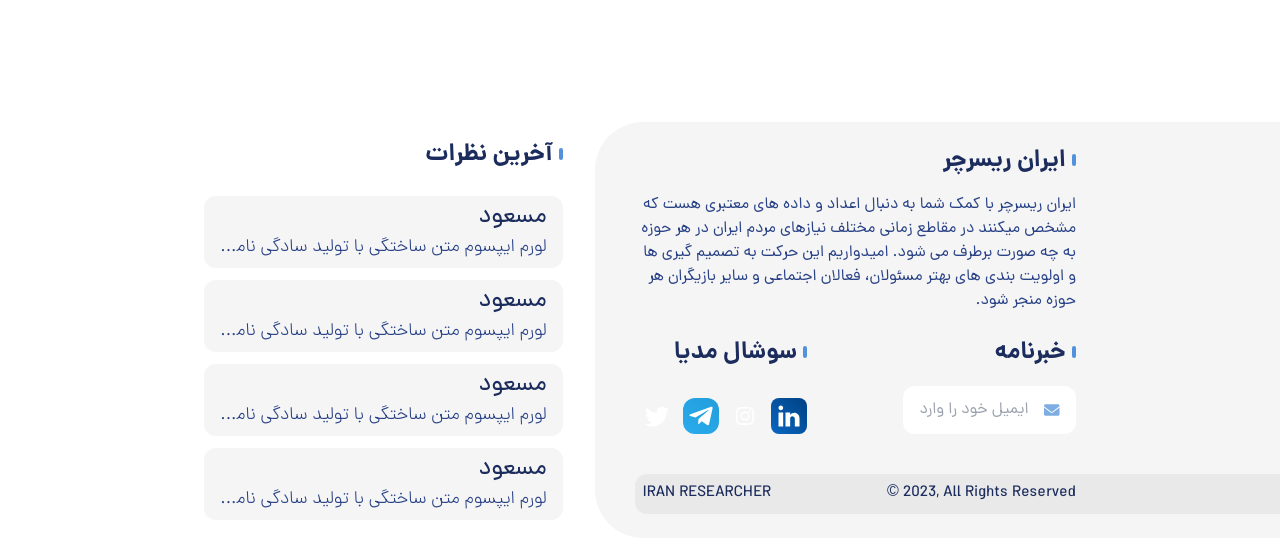
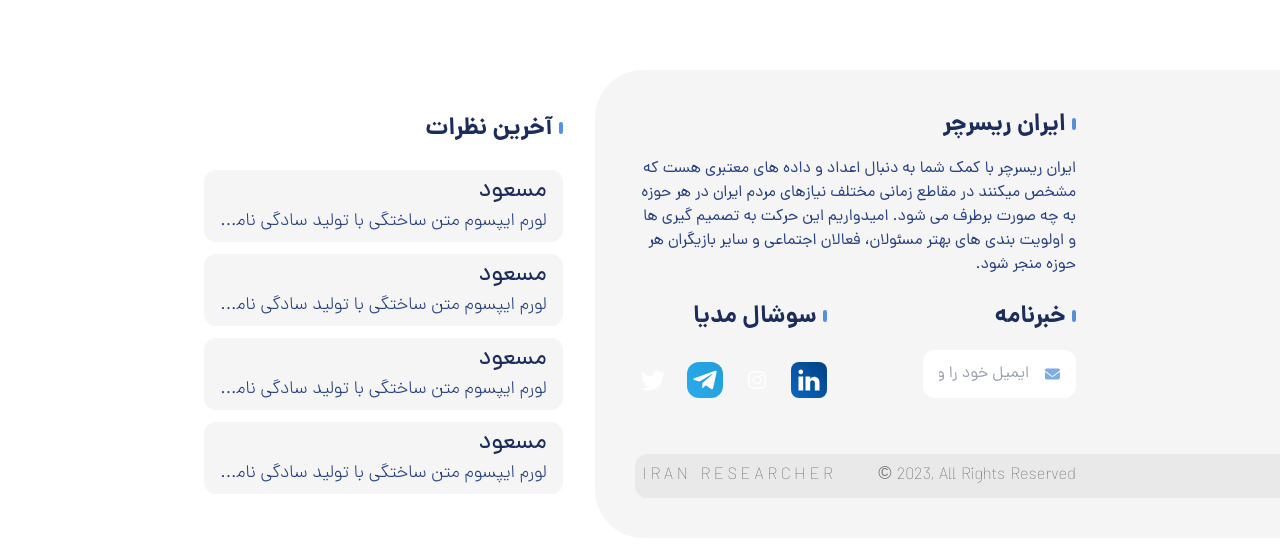
Before and after one commit to ghmasood/iran-researcher, a Next.js app: page / in a window 1280 px wide. Shown: the part 198-750 px from the top of the page. Built offline with nearby package versions, Linux system fonts and the light colour scheme.

Commit message:
[IMPROVE-MGH] footer

```diff
--- a/src/components/Footer/components/AboutMenuSection/index.tsx
+++ b/src/components/Footer/components/AboutMenuSection/index.tsx
@@ -1,14 +1,12 @@
 import BulletTitle from "components/BulletTitle";
-import BasicInput from "components/‌‌‌‌BasicInput";
-import React, { useState } from "react";
-import icons from "utils";
+import React from "react";
 import NewsLetter from "../NewsLetter";
 import SocialMedia from "../SocialMedia";
 
 function AboutMenuSection({ customClass = "" }: { customClass?: string }) {
   return (
     <div
-      className={`bg-gray rounded-l-[3rem] w-full flex flex-col gap-10 py-6 pl-10 ${customClass}`}
+      className={`bg-gray rounded-l-[3rem] w-full flex flex-col gap-14 py-10 pl-10 ${customClass}`}
     >
       <div
         className={`w-full pr-[2rem] sm:pr-[4rem] lg:pr-[6rem] xl:pr-[12.75rem] gap-6 flex flex-col`}
@@ -27,9 +25,16 @@
           <SocialMedia />
         </div>
       </div>
-      <div className="w-full bg-dark-t05 text-primary rounded-l-xl flex  pr-[2rem] sm:pr-[4rem] lg:pr-[6rem] xl:pr-[12.75rem] p-2 justify-between">
-        <span style={{ direction: "ltr" }}>© 2023, All Rights Reserved</span>
-        <span>IRAN RESEARCHER</span>
+      <div className="w-full bg-dark-t05 text-dark-t50 text-lg font-thin rounded-l-xl flex flex-col-reverse sm:flex-row items-center  pr-[2rem] sm:pr-[4rem] lg:pr-[6rem] xl:pr-[12.75rem] p-2 justify-between">
+        <span
+          className="align-middle self-center my-auto"
+          style={{ direction: "ltr" }}
+        >
+          © 2023, All Rights Reserved
+        </span>
+        <span className="align-middle self-center my-auto tracking-[0.25rem]">
+          IRAN RESEARCHER
+        </span>
       </div>
     </div>
   );
--- a/src/components/Footer/components/SocialMedia/index.tsx
+++ b/src/components/Footer/components/SocialMedia/index.tsx
@@ -10,7 +10,7 @@
   return (
     <div className="flex flex-col justify-between gap-4 w-1/2">
       <BulletTitle>سوشال مدیا</BulletTitle>
-      <div className="flex gap-2 rounded-xl">
+      <div className="flex gap-4 rounded-xl">
         <Link
           className="bg-gradient-to-tr from-[#0a66c2] to-[#004182] rounded-lg"
           href="https://www.linkedin.com/company/iresearcher/"
```
